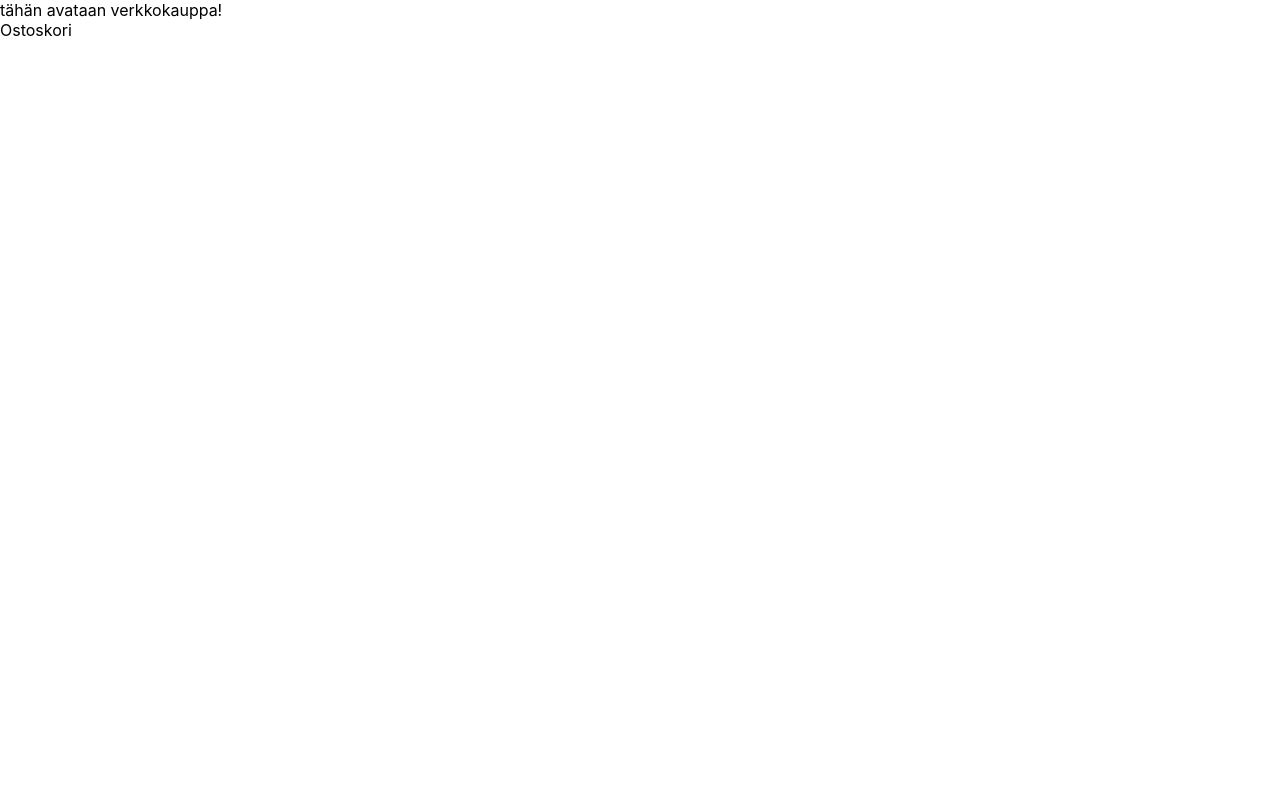
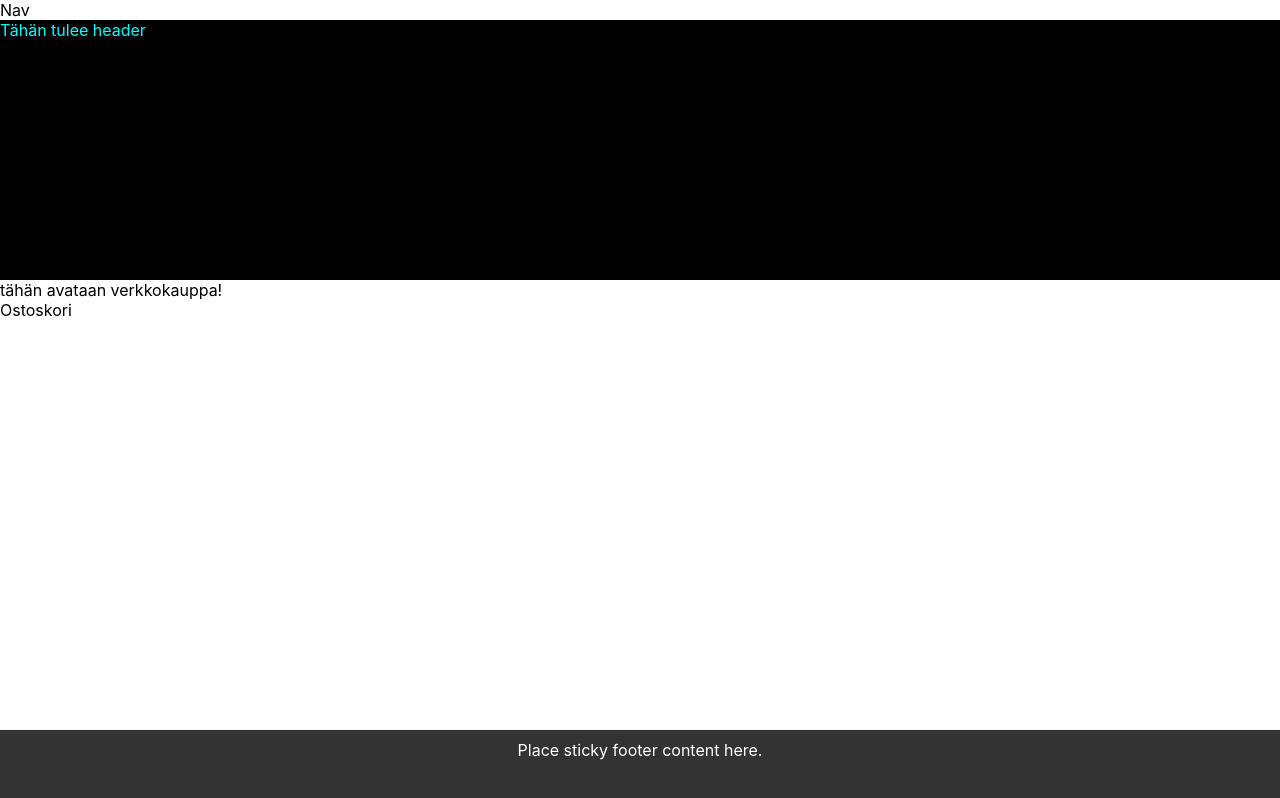
Before and after one commit to SG8-verkkopalveluprojekti/verkkokauppa, a React (Create React App) app: page / in a window 1280 px wide. Built offline with nearby package versions, Linux system fonts and the light colour scheme.

Commit message:
components

```diff
--- a/src/App.js
+++ b/src/App.js
@@ -1,13 +1,17 @@
-
-import './App.css';
-import { Cart } from './components/Cart';
-
+import "./App.css";
+import { Nav } from "./components/Nav";
+import { Cart } from "./components/Cart";
+import { Header } from "./components/Header";
+import { Footer } from "./components/Footer";
 
 function App() {
   return (
     <div className="App">
+      <Nav />
+      <Header />
       tähän avataan verkkokauppa!
       <Cart />
+      <Footer />
     </div>
   );
 }
--- /dev/null
+++ b/src/components/Footer.css
@@ -0,0 +1,16 @@
+footer .container{
+    margin-top: 0;
+}
+
+footer {
+    position: fixed;
+    bottom: 0;
+    padding-top: 10px;
+    width: 100%;
+    height: 60px;
+    border-top: 1px solid #f5f5f5;
+    background-size: cover;
+    background-color: #333;
+    color: #fff;
+    text-align: center;
+}
--- /dev/null
+++ b/src/components/Footer.js
@@ -0,0 +1,13 @@
+import './Footer.css';
+import React from 'react'
+
+
+export const Footer = () => {
+  return (
+   <footer className='footer'>
+   <div className='container'>
+    <span>Place sticky footer content here.</span>
+    </div>
+    </footer>
+  )
+}
--- /dev/null
+++ b/src/components/Header.css
@@ -0,0 +1,7 @@
+#header {
+    color: aqua;
+    height: 260px;
+    width: 100%;
+    background-size: cover;
+    background-color: black;
+}
--- /dev/null
+++ b/src/components/Header.js
@@ -0,0 +1,8 @@
+import './Header.css';
+import React from 'react'
+
+export const Header = () => {
+  return (
+    <div id='header'>Tähän tulee header</div>
+  )
+}
--- /dev/null
+++ b/src/components/Nav.js
@@ -0,0 +1,7 @@
+import React from 'react'
+
+export const Nav = () => {
+  return (
+    <div>Nav</div>
+  )
+}
```
Also changed, not shown: src/index.js (line endings or trailing spaces).
